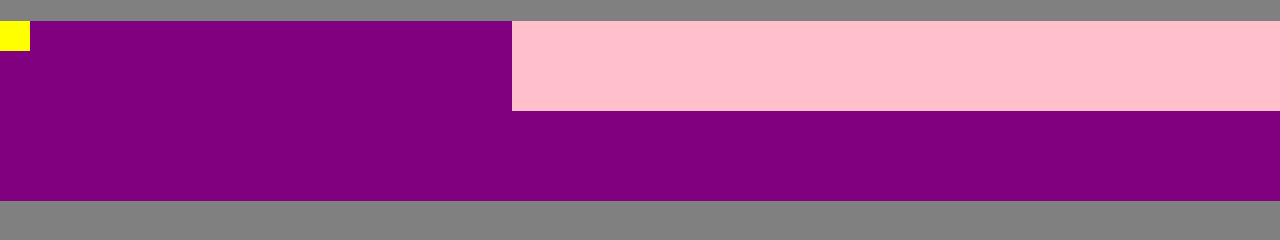
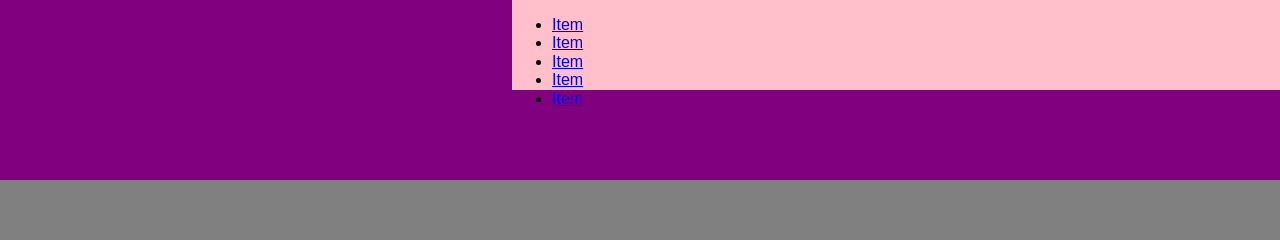
Before and after one commit to cartografico/portfolio, a plain HTML site: page index.html in a window 1280 px wide. Drawn offline with Linux system fonts and the light colour scheme.

Commit message:
REcos HTML

```diff
--- a/index.html
+++ b/index.html
@@ -1,6 +1,6 @@
 <!DOCTYPE html>
+<html lang="en">
 <head>
-<html lang="es">
 	<meta charset="UTF-8">
 	<meta name="keyboards" content="cartografia, mapas, datos, diseño, portafolio, cartografia temáica, mapas interactivos">
 	<meta name="description" content="Portafolio  bla bla bla bla bla">
@@ -11,33 +11,20 @@
 	<link rel="stylesheet" href="css/normalize.css">
 </head>
 <body>
-	<div class="content">
-		<header>
-			<div id="logo">
-			</div>
-			<nav>
-				<!-- <ul>
-				<li><a href="https://cartografico.github.io"></a>INICIO</li>
-				<li><a href=""></a>PORTAFOLIO</li>
-				<li><a href=""></a>RECURSOS</li>
-					<ul>
-						<li><a href=""></a>BIBLIOTECA</li>
-						<li><a href=""></a>DATOS</li>
-					</ul>
-				<li><a href=""></a>ACTIVISMO</li>
-					</ul> -->
-			</nav>
-		</header>
-		<div id="slider">
-			<h1>Cartográfi.co</h1>
-			<h2>MAPAS - DATOS - CÓDIGO</h2>
+	<header>
+		<div class="logo-container">
+
 		</div>
-		<div id="portafolio">
-			<h3>PORTAFOLIO</h3>
-		</div>
-		<section>
+		<nav class="main-menu" id="main-menu">
+			<ul>
+				<li class="menu-items"><a href="#">Item</a></li>
+				<li class="menu-items"><a href="#">Item</a></li>
+				<li class="menu-items"><a href="#">Item</a></li>
+				<li class="menu-items"><a href="#">Item</a></li>
+				<li class="menu-items"><a href="#">Item</a></li>
+			</ul>
+		</nav>
+	</header>
 
-		</section>
-	</div>
-	</body>
-</html>
+</body>Item
+</html><a href="#"></a>
```
